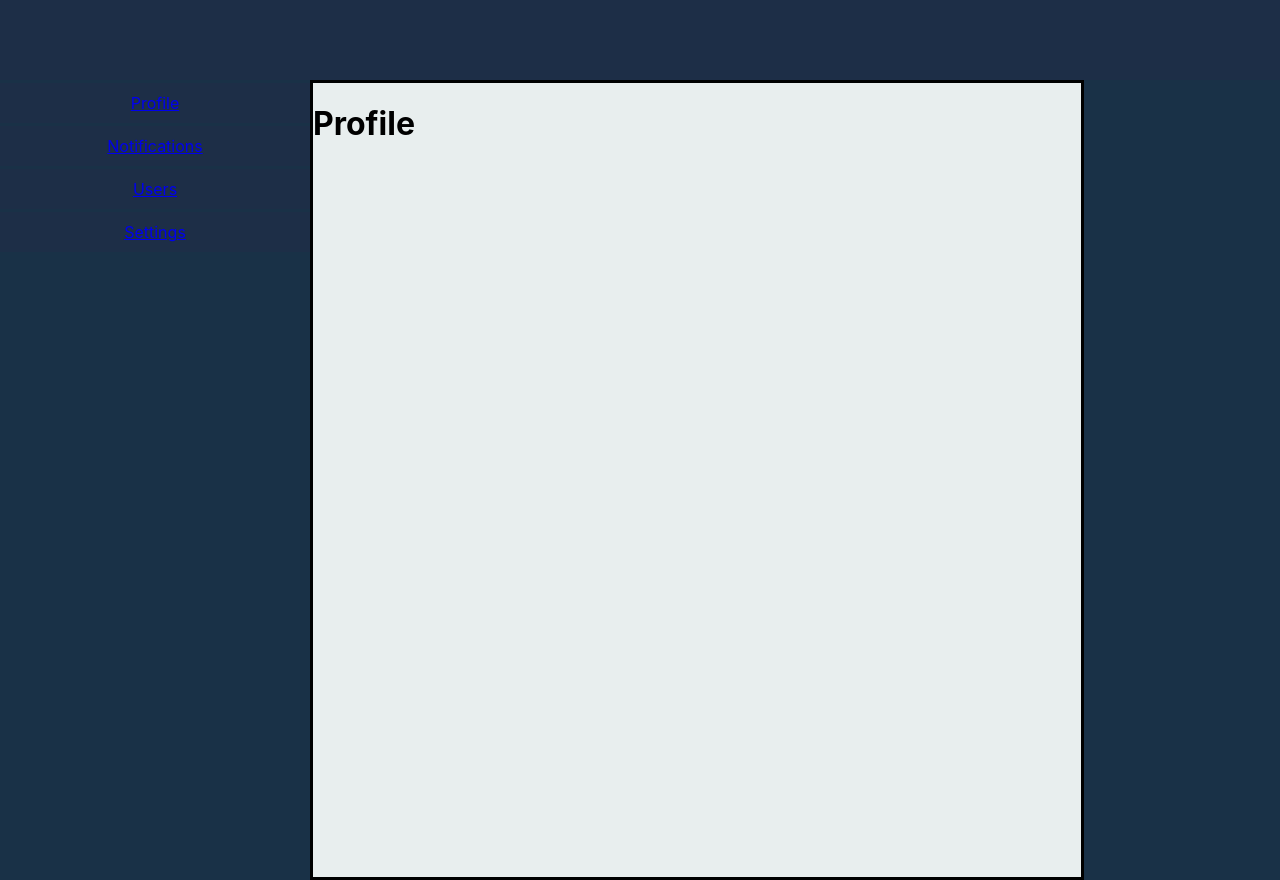
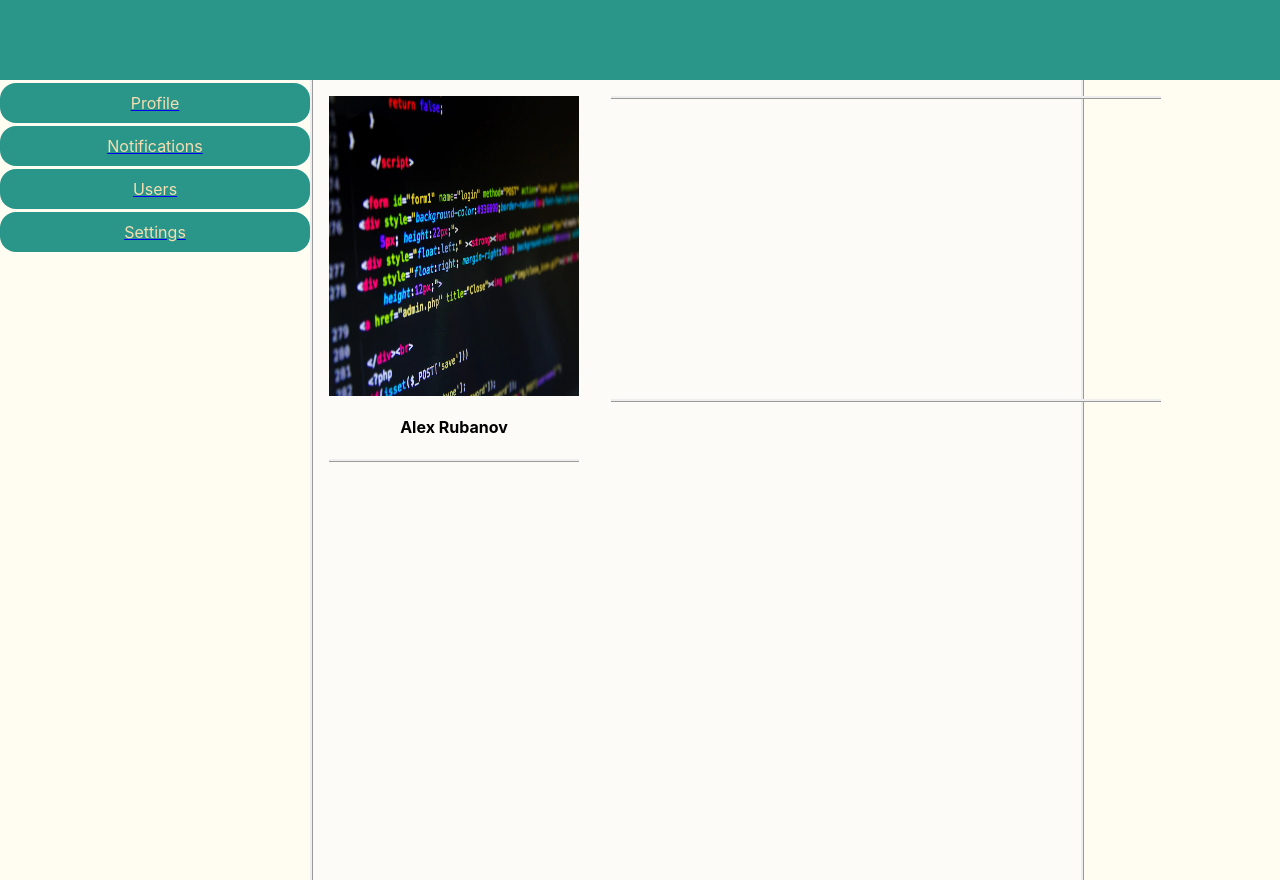
Before and after one commit to nurabdu/interface, a React (Create React App) app: page /profile in a window 1280 px wide. Built offline with nearby package versions, Linux system fonts and the light colour scheme.

Commit message:
created profile component

```diff
--- a/src/App.css
+++ b/src/App.css
@@ -1,13 +1,14 @@
 .maincontent{
   display: flex;
   grid-template-columns: 310px 1fr;
-  background-color: #193147;
+  background-color: #fff8dc69;
   height: 100vh;
 }
 
 .content{
   width: 60%;
   height: auto;
-  border: solid;
-  background-color:  #e8eeee;
+  border-left: ridge;
+  border-right-style: ridge;
+  background-color:  #fbfbfbc2;
 }
--- a/src/Header/Header.jsx
+++ b/src/Header/Header.jsx
@@ -5,7 +5,7 @@ const HeadStyle = styled.div`
 display: grid;
 width: 100%;
 height: 80px;
-background-color: #1d2e47;
+background-color: #2a9689;
 `;
 
 function Header() {
--- a/src/NavBar/NavBarItem/NavbarItem.jsx
+++ b/src/NavBar/NavBarItem/NavbarItem.jsx
@@ -2,10 +2,12 @@ import React from 'react';
 import styled from 'styled-components';
 
 const NavItemStyle = styled.div`
+    color: wheat;
     width: 310px;
     height: 40px;
     margin-bottom: 3px;
-    background: #1d2e47;
+    border-radius 1rem;
+    background: #2a9689;
     display: grid;
     justify-content: center;
     align-items: center;
--- a/src/Profile/Profile.jsx
+++ b/src/Profile/Profile.jsx
@@ -11,7 +11,6 @@ const Profile = (props) => {
             <div>
                 <div>
                 </div>
-                <div><h1>Profile</h1><span>{props.name}</span><span>{props.surname}</span></div>
             </div>
         </ProfileStyle>
     )
--- a/src/Profile/ProfileInfo/ProfileInfo.jsx
+++ b/src/Profile/ProfileInfo/ProfileInfo.jsx
@@ -1,15 +1,44 @@
 import React from 'react';
 import styled from 'styled-components';
+import Avatar from '../../Images/code.webp';
 
 const ProfileStyle = styled.div`
-
+    .mainprofile{
+        display: grid;
+        grid-template-columns: 1fr 2fr;
+    }
+    .avadiv{
+        display: grid;
+        border-bottom: ridge;
+        margin:1rem;
+        justify-content: center;
+        align-items: center;
+        text-align: center;
+    }
+    .avatar{
+        height: 300px;
+        width: 250px;
+    }
+    .skill{
+        height: 300px;
+        width: 550px;
+        margin: 1rem;
+        border-top: ridge;
+        border-bottom: ridge;
+    }
 `;
 
-function ProfileInfo() {
+function ProfileInfo(props) {
     return (
         <ProfileStyle>
-            <div>
-
+            <div className='mainprofile'>
+                <div className='avadiv'>
+                <img className="avatar" alt='' src={Avatar} />
+                <h4>Alex Rubanov</h4>
+                </div>
+                <div className='profiledata'>
+                    <div className='skill'></div>
+                </div>
             </div>
         </ProfileStyle>
     )
--- a/src/Users/UserItem/UserItems.jsx
+++ b/src/Users/UserItem/UserItems.jsx
@@ -7,7 +7,7 @@ display: grid;
 grid-template-columns: 1fr 1fr 1fr;
 width: auto;
 height: 50px;
-border: solid;
+border-bottom: ridge;
 margin-top: 0.1rem;
 
 
```
